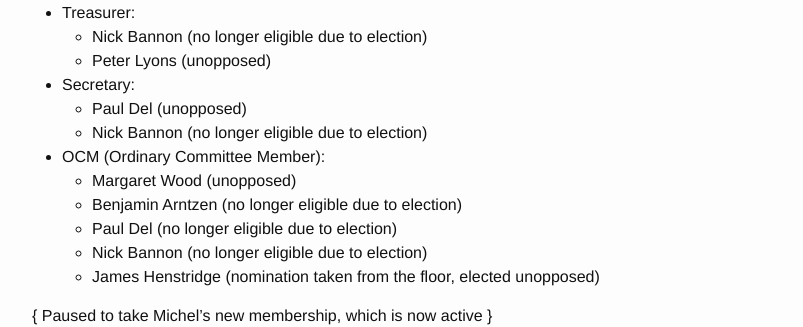
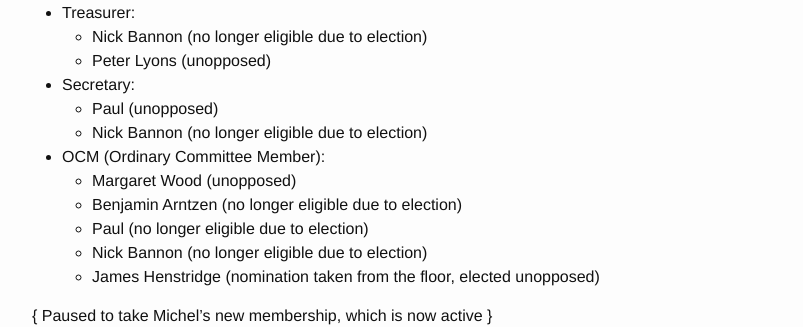
Before and after one commit to plugorgau/plugorgau.github.io, a Jekyll site: the page built from pages/events/committee/2019.md, in a window 1280 px wide and 900 px high, scrolled down 2281 px. Shown: the part 160-487 px from the top of the window, without its empty margins (238-1041 px from the left). Built offline with Jekyll 4.4.1, drawn with Linux system fonts in a browser that asks for light colours; nearby versions of some CDN libraries.

Commit message:
Update 2019.md

```diff
--- a/pages/events/committee/2019.md
+++ b/pages/events/committee/2019.md
@@ -26,7 +26,7 @@ Members names
 * Alastair Irvine
 * Benjamin Arntzen
 * Peter Lyons
-* Paul D
+* Paul
 * James Henstridge
 * Margaret Wood
 * Nick Bannon
@@ -101,13 +101,13 @@ Nominations are the following.
   * Peter Lyons (unopposed)
 
 * Secretary:
-  * Paul Del (unopposed)
+  * Paul (unopposed)
   * Nick Bannon (no longer eligible due to election)
 
 * OCM (Ordinary Committee Member):
   * Margaret Wood (unopposed)
   * Benjamin Arntzen (no longer eligible due to election)
-  * Paul Del (no longer eligible due to election)
+  * Paul (no longer eligible due to election)
   * Nick Bannon (no longer eligible due to election)
   * James Henstridge (nomination taken from the floor, elected unopposed)
 
```
